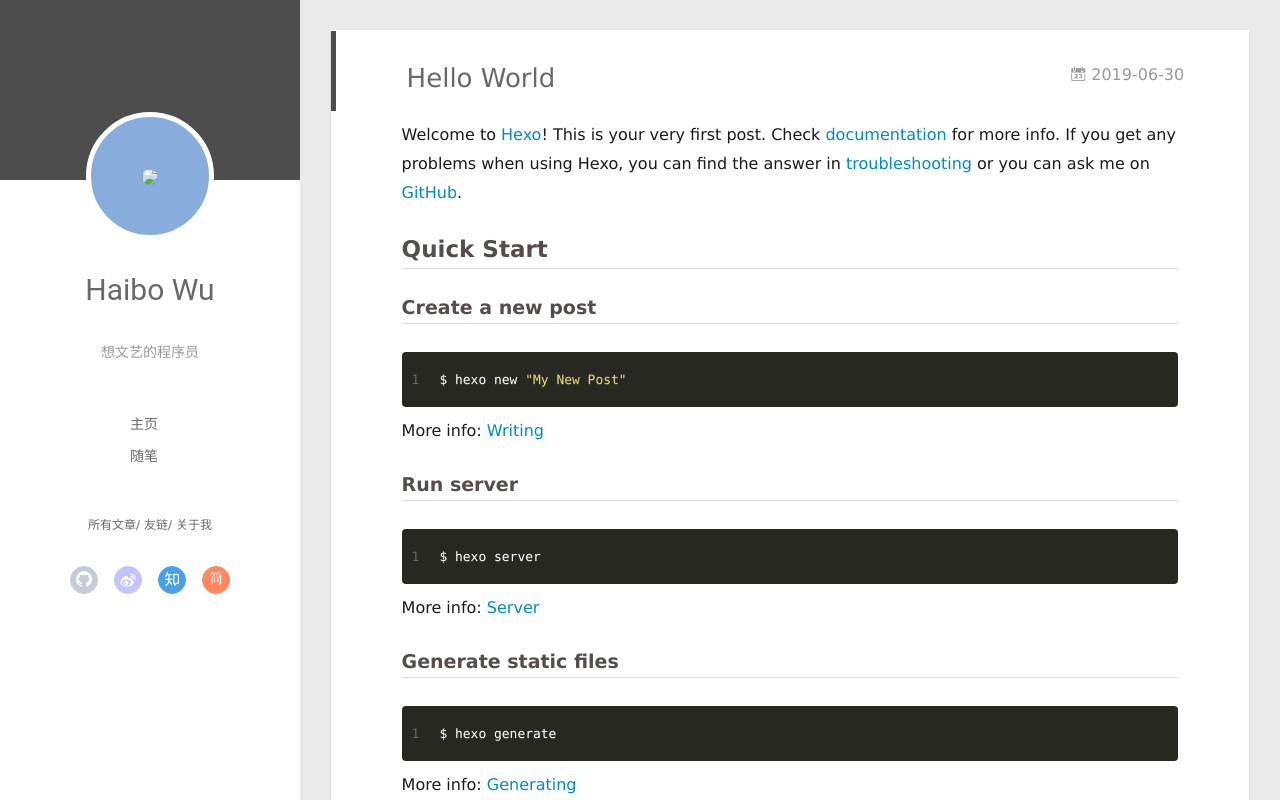
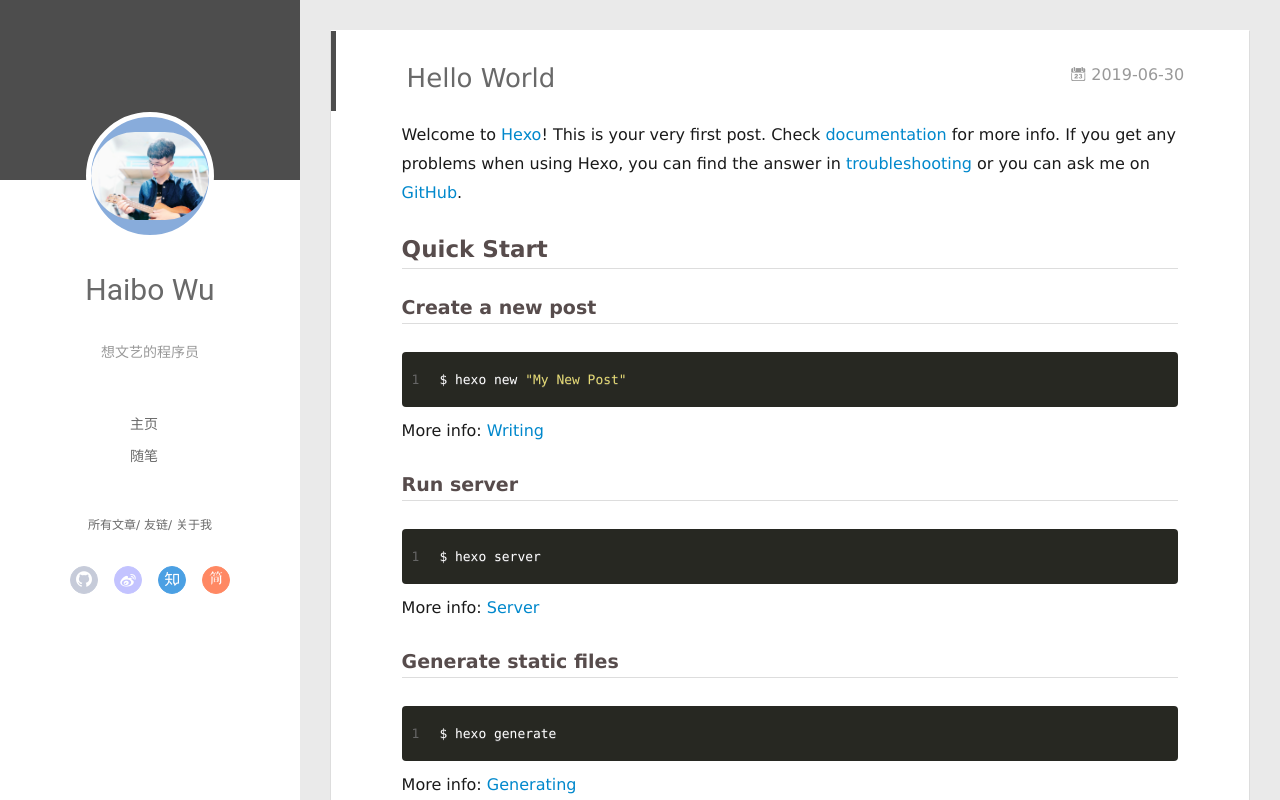
Before and after one commit to NWPUWuHaiBo/NWPUWuHaiBo.github.io, a plain HTML site: page 2019/06/30/hello-world/index.html in a window 1280 px wide. Drawn offline with Linux system fonts and the light colour scheme; no server answers.

Commit message:
Site updated: 2019-06-30 18:28:51

```diff
--- a/2019/06/30/hello-world/index.html
+++ b/2019/06/30/hello-world/index.html
@@ -47,7 +47,7 @@
 <div class="intrude-less">
 	<header id="header" class="inner">
 		<a href="/" class="profilepic">
-			<img src="/haibo4.jpg" class="js-avatar">
+			<img src="/img/haibo4.jpg" class="js-avatar">
 		</a>
 		<hgroup>
 		  <h1 class="header-author"><a href="/">Haibo Wu</a></h1>
@@ -107,7 +107,7 @@
 	<div class="intrude-less">
 		<header id="header" class="inner">
 			<div class="profilepic">
-				<img src="/haibo4.jpg" class="js-avatar">
+				<img src="/img/haibo4.jpg" class="js-avatar">
 			</div>
 			<hgroup>
 			  <h1 class="header-author js-header-author">Haibo Wu</h1>
```
Also changed, not shown: 2019/06/30/海波的一篇文章/index.html (+2 -2 lines), archives/2019/06/index.html (+2 -2 lines), archives/2019/index.html (+2 -2 lines), archives/index.html (+2 -2 lines), index.html (+2 -2 lines), img/haibo4.jpg (added).
